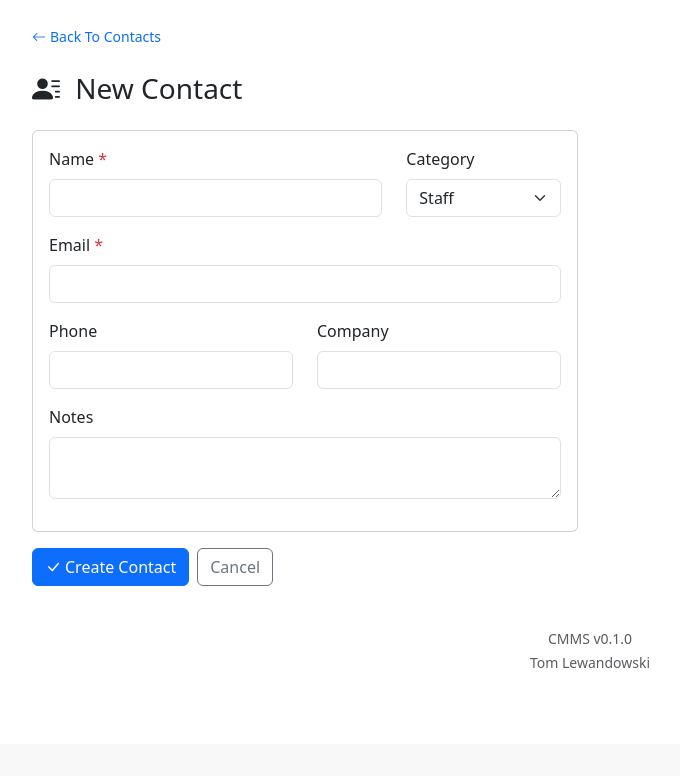
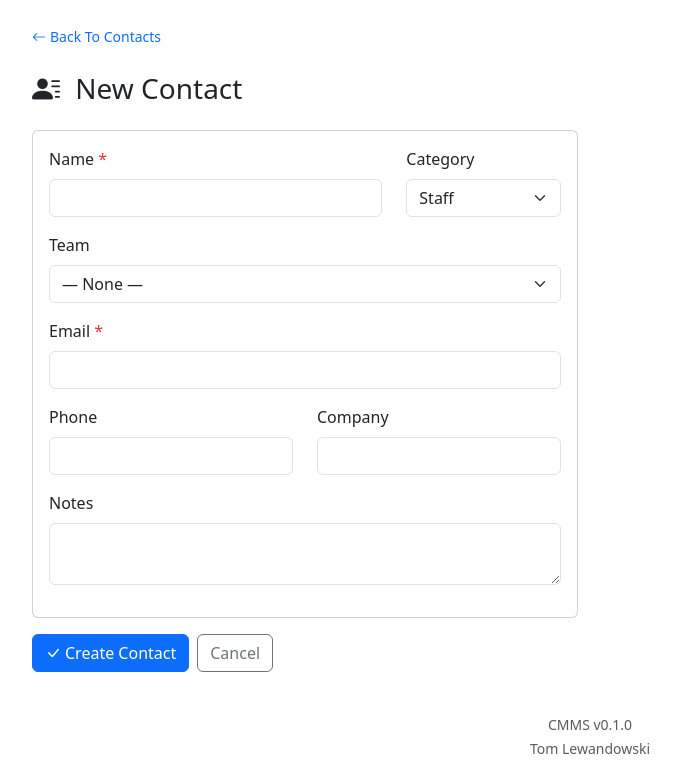
Before and after one commit to AmigoUK/CMMS, a Flask app: page /contacts/new in a window 1280 px wide. Shown: the part 56-832 px from the top of the page, without its empty margins (50-730 px from the left). Before the commit the page ends 724 px from the top, so only its background shows below. Run offline with Flask 3, Linux system fonts and the light colour scheme; a user stored in the database is signed in; data comes from the database, SQL or seed files in the repository; data that the repository does not hold is empty.

Commit message:
Add team_id to Contact and Certification for team-based contact filtering
- Contact model: new team_id FK -> teams, team relationship
- Certification model: new team_id FK -> teams, team relationship
- Cert form: Team dropdown before Contact, JS filters contacts by team
- Contact form: Team dropdown for assigning contacts to teams
- Contact list: Team column with badge
- Cert detail: Team row shown above contact
- DB migration: team_id columns added to contacts and certifications

Co-Authored-By: Claude Opus 4.6 (1M context) <noreply@anthropic.com>

```diff
--- a/blueprints/contacts/routes.py
+++ b/blueprints/contacts/routes.py
@@ -6,7 +6,7 @@ from flask_login import current_user
 from blueprints.contacts import contacts_bp
 from decorators import supervisor_required
 from extensions import db
-from models import Contact, Supplier, User, CONTACT_CATEGORIES
+from models import Contact, Supplier, Team, User, CONTACT_CATEGORIES
 
 
 @contacts_bp.route("/")
@@ -48,7 +48,7 @@ def list_contacts():
 @contacts_bp.route("/new", methods=["GET"])
 @supervisor_required
 def new():
-    return render_template("contacts/form.html", contact=None, categories=CONTACT_CATEGORIES)
+    return render_template("contacts/form.html", contact=None, categories=CONTACT_CATEGORIES, teams=Team.query.filter_by(is_active=True).order_by(Team.name).all())
 
 
 @contacts_bp.route("/new", methods=["POST"])
@@ -63,6 +63,7 @@ def create():
     contact = Contact(
         name=name,
         email=email,
+        team_id=request.form.get("team_id", type=int) or None,
         phone=request.form.get("phone", "").strip(),
         company=request.form.get("company", "").strip(),
         category=request.form.get("category", "other"),
@@ -78,7 +79,7 @@ def create():
 @supervisor_required
 def edit(id):
     contact = Contact.query.get_or_404(id)
-    return render_template("contacts/form.html", contact=contact, categories=CONTACT_CATEGORIES)
+    return render_template("contacts/form.html", contact=contact, categories=CONTACT_CATEGORIES, teams=Team.query.filter_by(is_active=True).order_by(Team.name).all())
 
 
 @contacts_bp.route("/<int:id>/edit", methods=["POST"])
@@ -93,6 +94,7 @@ def update(id):
 
     contact.name = name
     contact.email = email
+    contact.team_id = request.form.get("team_id", type=int) or None
     contact.phone = request.form.get("phone", "").strip()
     contact.company = request.form.get("company", "").strip()
     contact.category = request.form.get("category", "other")
--- a/models/certification.py
+++ b/models/certification.py
@@ -28,7 +28,8 @@ class Certification(db.Model):
     frequency_value = db.Column(db.Integer, default=12)
     frequency_unit = db.Column(db.String(20), default="months")
 
-    # Contractor contact
+    # Contractor team & contact
+    team_id = db.Column(db.Integer, db.ForeignKey("teams.id"), nullable=True)
     contact_id = db.Column(db.Integer, db.ForeignKey("contacts.id"), nullable=True)
 
     # Reminder configuration (days before expiry)
@@ -63,6 +64,7 @@ class Certification(db.Model):
     site = db.relationship("Site")
     asset = db.relationship("Asset", backref="certifications")
     location = db.relationship("Location", backref="certifications")
+    team = db.relationship("Team")
     contact = db.relationship("Contact")
     last_renewed_by = db.relationship("User")
 
--- a/models/contact.py
+++ b/models/contact.py
@@ -9,6 +9,7 @@ class Contact(db.Model):
     __tablename__ = "contacts"
 
     id = db.Column(db.Integer, primary_key=True)
+    team_id = db.Column(db.Integer, db.ForeignKey("teams.id"), nullable=True)
     name = db.Column(db.String(200), nullable=False)
     email = db.Column(db.String(200), nullable=False)
     phone = db.Column(db.String(50), default="")
@@ -20,5 +21,7 @@ class Contact(db.Model):
         db.DateTime, default=lambda: datetime.now(timezone.utc)
     )
 
+    team = db.relationship("Team", backref="contacts")
+
     def __repr__(self):
         return f"<Contact {self.name} <{self.email}>>"
--- a/templates/certs/detail.html
+++ b/templates/certs/detail.html
@@ -79,6 +79,12 @@
                                     {% endif %}
                                 </td>
                             </tr>
+                            {% if cert.team %}
+                            <tr>
+                                <th class="text-muted">{{ _('ui.label.team') }}</th>
+                                <td><span class="badge bg-body-secondary text-body border">{{ cert.team.name }}</span></td>
+                            </tr>
+                            {% endif %}
                             <tr>
                                 <th class="text-muted">{{ _('ui.label.contact_person') }}</th>
                                 <td>
--- a/templates/contacts/form.html
+++ b/templates/contacts/form.html
@@ -36,6 +36,17 @@
                                 {% endfor %}
                             </select>
                         </div>
+                    </div>
+                    <div class="mb-3">
+                        <label for="team_id" class="form-label">{{ _('ui.label.team') }}</label>
+                        <select class="form-select" id="team_id" name="team_id">
+                            <option value="">— {{ _('ui.label.none') }} —</option>
+                            {% for t in teams %}
+                            <option value="{{ t.id }}" {% if contact and contact.team_id == t.id %}selected{% endif %}>
+                                {{ t.name }}
+                            </option>
+                            {% endfor %}
+                        </select>
                     </div>
                     <div class="mb-3">
                         <label for="email" class="form-label">{{ _('ui.label.email') }} <span class="text-danger">*</span></label>
--- a/templates/contacts/index.html
+++ b/templates/contacts/index.html
@@ -64,6 +64,7 @@
         <thead class="table-light">
             <tr>
                 <th>{{ _('ui.label.name') }}</th>
+                <th>{{ _('ui.label.team') }}</th>
                 <th>{{ _('ui.label.email') }}</th>
                 <th>{{ _('ui.label.phone') }}</th>
                 <th>{{ _('ui.label.company') }}</th>
@@ -75,6 +76,7 @@
             {% for c in contacts %}
             <tr>
                 <td class="fw-semibold">{{ c.name }}</td>
+                <td>{% if c.team %}<span class="badge bg-body-secondary text-body border">{{ c.team.name }}</span>{% else %}—{% endif %}</td>
                 <td><a href="mailto:{{ c.email }}">{{ c.email }}</a></td>
                 <td>{{ c.phone or '—' }}</td>
                 <td>{{ c.company or '—' }}</td>
```
Also changed, not shown: blueprints/certifications/routes.py (+7 -1 lines), templates/certs/form.html (+37 -2 lines).
